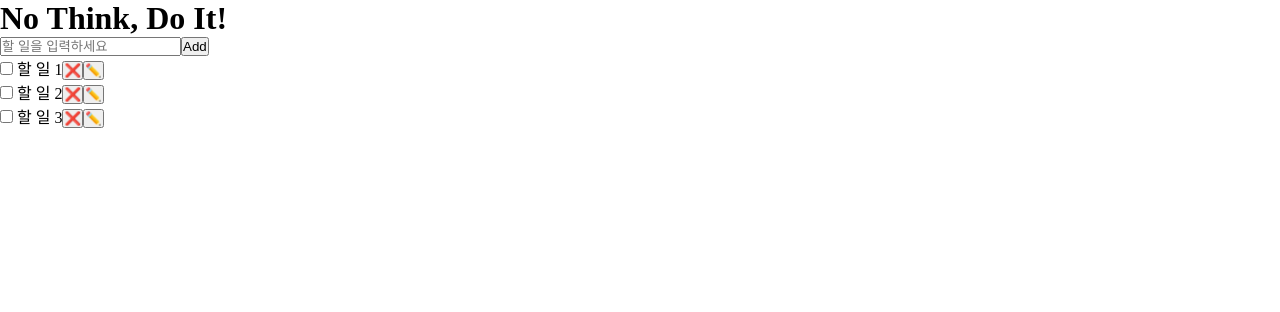
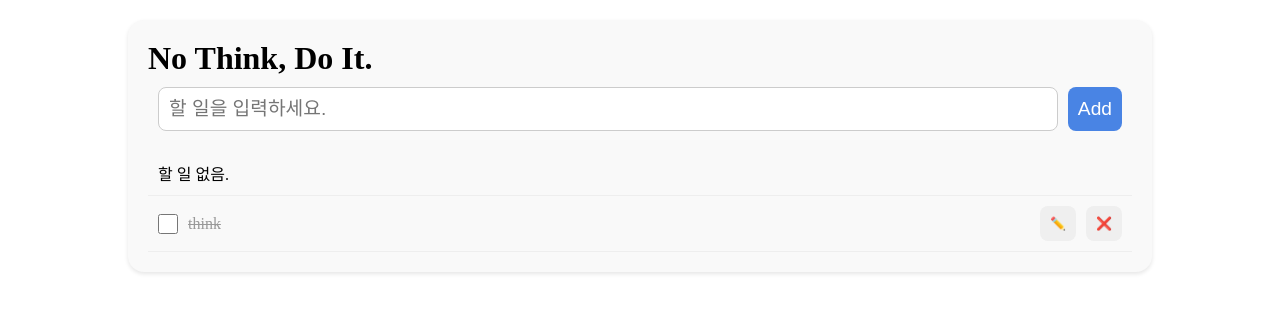
Before and after one commit to hjzhhhj/2026_Programing2, a React (Vite) app: page / in a window 1280 px wide. Shown: the top 312 px of the page. Built offline with nearby package versions, Linux system fonts and the light colour scheme.

Commit message:
TodoListApp HTML className, todolist.css

```diff
--- /dev/null
+++ b/src/TodoList.css
@@ -0,0 +1,62 @@
+.todo {
+  /* width: 80%;
+    min-width: 400px; */
+  width: max(80%, 400px); /* 보통: 80%, 최소: 400px */
+  margin: 20px auto; /* 위아래: 20px, 좌우: 여백 균등 분배 */
+  background-color: #f9f9f9;
+  padding: 20px;
+  border-radius: 16px;
+  box-shadow: 0 2px 4px rgba(0, 0, 0, 0.1); /* 세로:아래로 2px, blur: 4px */
+}
+.todo__form {
+  display: flex;
+  margin-bottom: 10px;
+  padding: 10px;
+}
+.todo__input {
+  padding: 10px;
+  font-size: 1.2rem;
+  border: 1px solid #ccc;
+  border-radius: 8px;
+  margin-right: 10px;
+  flex: 1; /* display: flex 안의 아이템 중 여유 공간만큼 늘리자 */
+}
+.todo__button {
+  padding: 10px;
+  border: none;
+  border-radius: 8px;
+  font-size: 1.2rem;
+  cursor: pointer;
+  color: #fff;
+}
+.todo__button--add {
+  background-color: #4984e4;
+}
+.todo__item {
+  display: flex;
+  align-items: center;
+  padding: 10px;
+  border-bottom: 1px solid #eee;
+}
+.todo__check {
+  width: 20px;
+  height: 20px;
+  cursor: pointer;
+  accent-color: #999; /* 체크했을 때 배경색, 눈에 띄지 않게 하자 */
+}
+.todo__label {
+  margin: 0 10px;
+  flex: 1;
+}
+.todo__button--edit,
+.todo__button--delete {
+  font-size: 0.8rem;
+  margin-left: 10px;
+}
+.todo__item--complete .todo__label {
+  text-decoration: line-through;
+  color: #999;
+}
+
+/* A > B: 바로 아래 자식
+A B: 전체 자식 중에 한 자식: 자손 */
--- a/src/TodoListApp.jsx
+++ b/src/TodoListApp.jsx
@@ -1,33 +1,30 @@
+import "./todolist.css";
+
 function TodoListApp() {
   return (
-    <div>
-      <h1>No Think, Do It!</h1>
-      <form>
-        <input type="text" placeholder="할 일을 입력하세요" />
-        <button>Add</button>
+    <div className="todo">
+      <h1 className="todo__title">No Think, Do It.</h1>
+      <form className="todo__form">
+        <input
+          type="text"
+          placeholder="할 일을 입력하세요."
+          className="todo__input"
+        />
+        <button type="submit" className="todo__button todo__button--add">
+          Add
+        </button>
       </form>
-
-      <ul>
-        <li>
-          <label htmlFor="chk-1">
-            <input type="checkbox" name="" id="chk-1" /> 할 일 1
+      <ul className="todo__list">
+        <li className="todo__item todo__item--empty">
+          <p>할 일 없음.</p>
+        </li>
+        <li className="todo__item todo__item--complete">
+          <input type="checkbox" id="chk-1" className="todo__check" />
+          <label htmlFor="chk-1" className="todo__label">
+            think
           </label>
-          <button>❌</button>
-          <button>✏️</button>
-        </li>
-        <li>
-          <label htmlFor="chk-2">
-            <input type="checkbox" name="" id="chk-2" /> 할 일 2
-          </label>
-          <button>❌</button>
-          <button>✏️</button>
-        </li>
-        <li>
-          <label htmlFor="chk-3">
-            <input type="checkbox" name="" id="chk-3" /> 할 일 3
-          </label>
-          <button>❌</button>
-          <button>✏️</button>
+          <button className="todo__button todo__button--edit">✏️</button>
+          <button className="todo__button todo__button--delete">❌</button>
         </li>
       </ul>
     </div>
```
